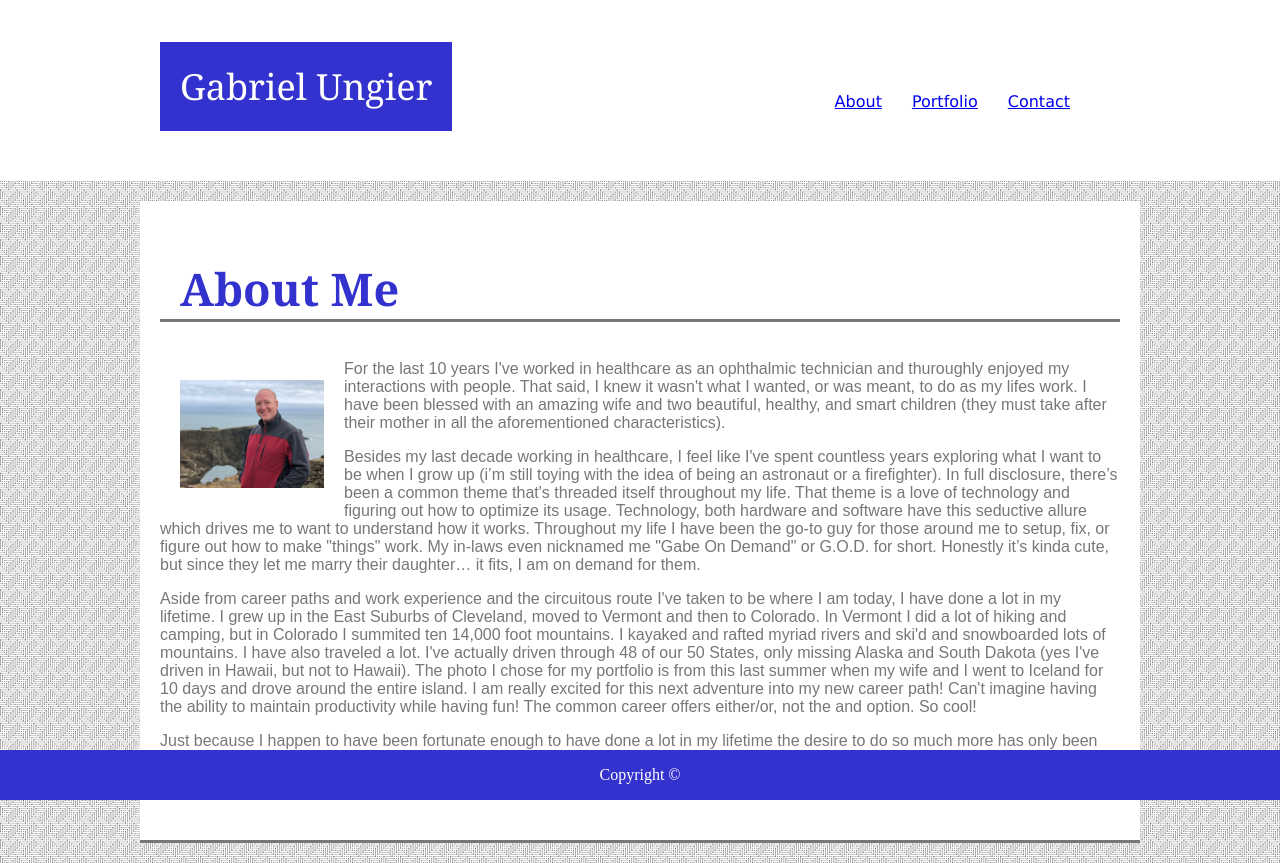
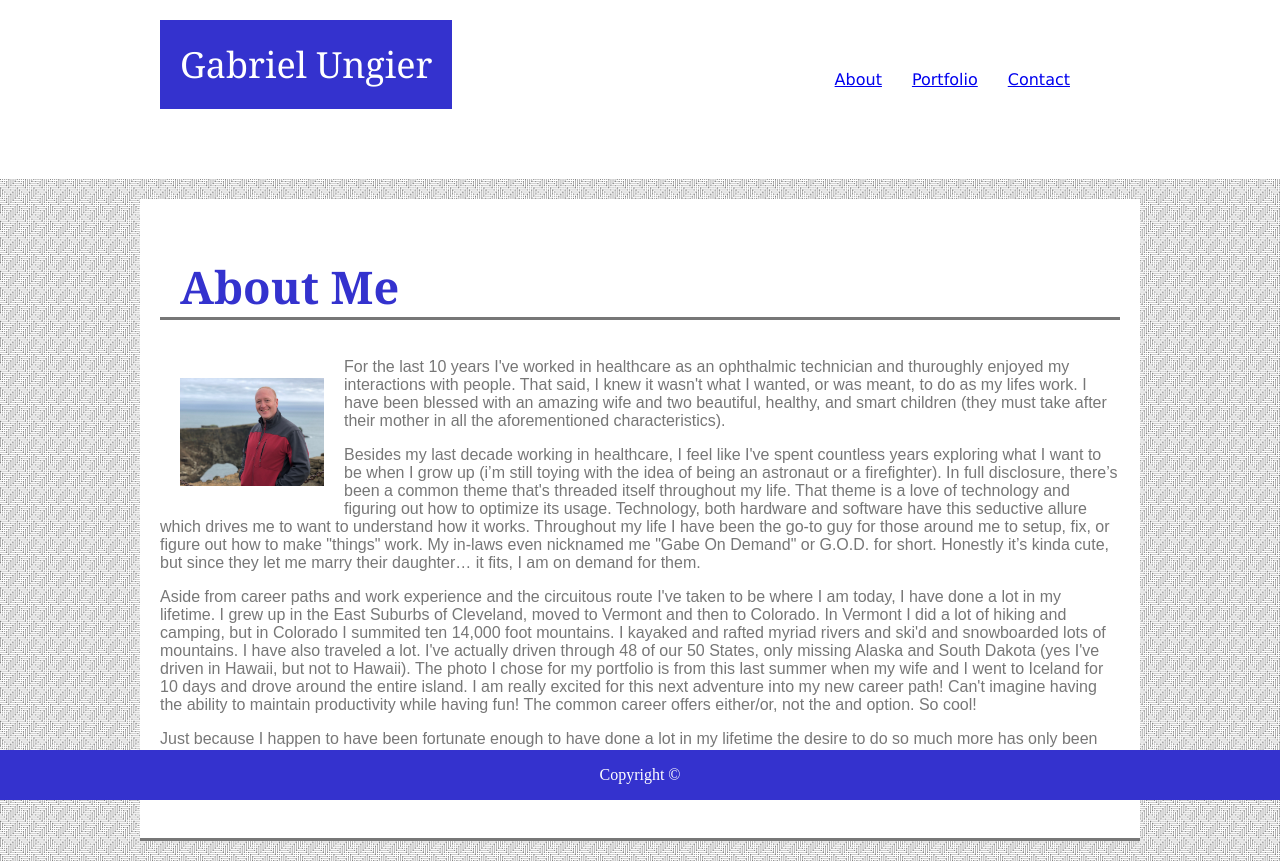
Before and after one commit to Gungier/Basic-Portfolio, a plain HTML site: page index.html in a window 1280 px wide. Drawn offline with Linux system fonts and the light colour scheme.

Commit message:
1/29/19x1

```diff
--- a/Assets/CSS/style.css
+++ b/Assets/CSS/style.css
@@ -62,7 +62,7 @@ header {
    .container {
     margin: 20px auto;
     width: 960px;
-    overflow: auto;
+    overflow: hidden;
     background: #ffffff;
     font-family: Arial, 'Helvetica Neue', Helvetica, sans-serif;
     padding: 20px;
--- a/index.html
+++ b/index.html
@@ -13,10 +13,7 @@
 </head>
 <body>
     <!--beginning of content, will need to be across all the pages-->
-    <header>
-
-            <div class="clearfix"></div>
-            <br>
+    <header class="clearfix">
 
         <element class="name"> Gabriel Ungier </element>
 
```
Also changed, not shown: contact.html (+1 -4 lines), portfolio.html (+1 -4 lines), 2 other files.
